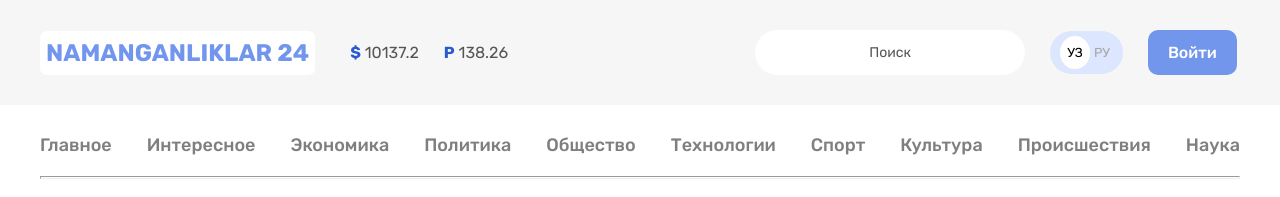
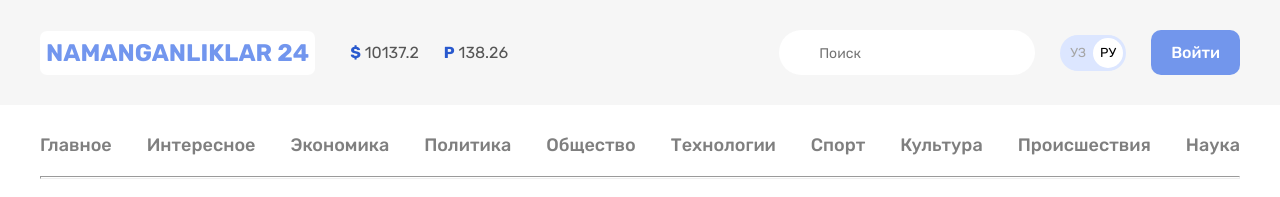
Before and after one commit to ALPINISTLAR/n24, a plain HTML site: page index.html in a window 1280 px wide. Shown: the top 197 px of the page. Drawn offline with Linux system fonts and the light colour scheme.

Commit message:
add form and other css styles

```diff
--- a/css/styles.css
+++ b/css/styles.css
@@ -32,7 +32,6 @@ html
   padding-left: 20px;
   margin-right: auto;
   margin-left: auto;
-  /* border: 1px solid green; */
 }
 /* ==================== */
 /* ==== SITE HEADER === */
@@ -42,13 +41,11 @@ html
   background-color: rgba(246, 246, 246, 1);
   padding-top: 30px;
   padding-bottom: 30px;
-  /* border: 3px solid red; */
 }
 .site-header-container
 {
   display: flex;
   align-items: center;
-  /* justify-content: space-evenly; */
 }
 .site-logo
 {
@@ -87,6 +84,7 @@ html
   color: rgba(85, 85, 85, 1);
   padding: 0;
   margin: 0;
+  margin-right: auto;
 }
 .currency-type
 {
@@ -96,62 +94,51 @@ html
 {
   margin-right: 25px;
 }
-.search
+/* ========== SEARCH ============ */
+.search-form
+{
+margin-right: 25px;
+}
+.search-form-input
+{
+  border: none;
+  border-radius: 60px;
+  background-color: #FFFFFF;
+  font-family: Rubik;
+  font-size: 14px;
+  line-height: normal;
+  padding-top: 15px;
+  padding-right: 20px;
+  padding-bottom: 13px;
+  padding-left: 40px;
+}
+/* ========= LANGUAGE CHANGER ======== */
+.language-changer
 {
   display: flex;
-  justify-content: center;
-  align-items: center;
-  width: 270px;
-  height: 45px;
-  border-radius: 60px;
-  background-color: #fff;
-  font-family: Rubik;
-  font-size: 14px;
-  font-weight: 400;
-  line-height: 17px;
-  letter-spacing: 0em;
-  text-align: left;
-  color: rgba(85, 85, 85, 1);
-  margin-left: 247px;
-}
-.language-changer
-{
-  /* max-width: 70px; */
-  /* width: 100%; */
-  padding-top: 12px;
-  padding-right: 13px;
-  padding-bottom: 12px;
-  padding-left: 10px;
+  padding: 3px;
   border-radius: 39px;
   background-color: rgba(220, 230, 255, 1);
   margin-right: 25px;
-  margin-left: 25px;
 }
-.uz
+.language-button
 {
+  width: 30px;
+  height: 30px;
+  text-decoration: none;
   font-family: Rubik;
   font-size: 13px;
-  font-weight: 400;
-  line-height: 12px;
-  letter-spacing: 0em;
+  line-height: 30px;
   text-align: center;
-  color:  rgba(0, 0, 0, 1);
-  padding: 9px 7px;
+  color: #A6A6A6;
   border-radius: 50%;
-  background-color: rgba(255, 255, 255, 1);
-  text-decoration: none;
 }
-.ru
+.language-button-active
 {
-  font-family: Rubik;
-  font-size: 13px;
-  font-weight: 400;
-  line-height: 15px;
-  letter-spacing: 0em;
-  text-align: left;
-  color: rgba(166, 166, 166, 1);
-  text-decoration: none;
+  color:  #000000;
+  background-color: #FFFFFF;
 }
+/* ======== main link ============ */
 .main-link
 {
   padding: 13px 20px;
--- a/index.html
+++ b/index.html
@@ -31,12 +31,14 @@
         <li class="currency-list"><b class="currency-type">P</b> 138.26</li>
       </ul>
       <!-- ====== SITE SEARCH ===== -->
-      <div class="search">
-        Поиск
-      </div>
+<form class="search-form" action="http://echo.htmlacademy.ru" method="get">
+  <input class="search-form-input" type="search" name="search" placeholder="Поиск" aria-label="Поиск" required>
+</form>
+
+      <!-- ============ LANGUAGE CHANGER ============= -->
       <div class="language-changer">
-        <a class="uz" href="#">УЗ</a>
-        <a class="ru" href="#">РУ</a>
+        <a class="language-button" href="index.html/uz">УЗ</a>
+        <a class="language-button language-button-active" href="index.html">РУ</a>
       </div>
       <a class="main-link" href="#">Войти</a>
     </div>
```
